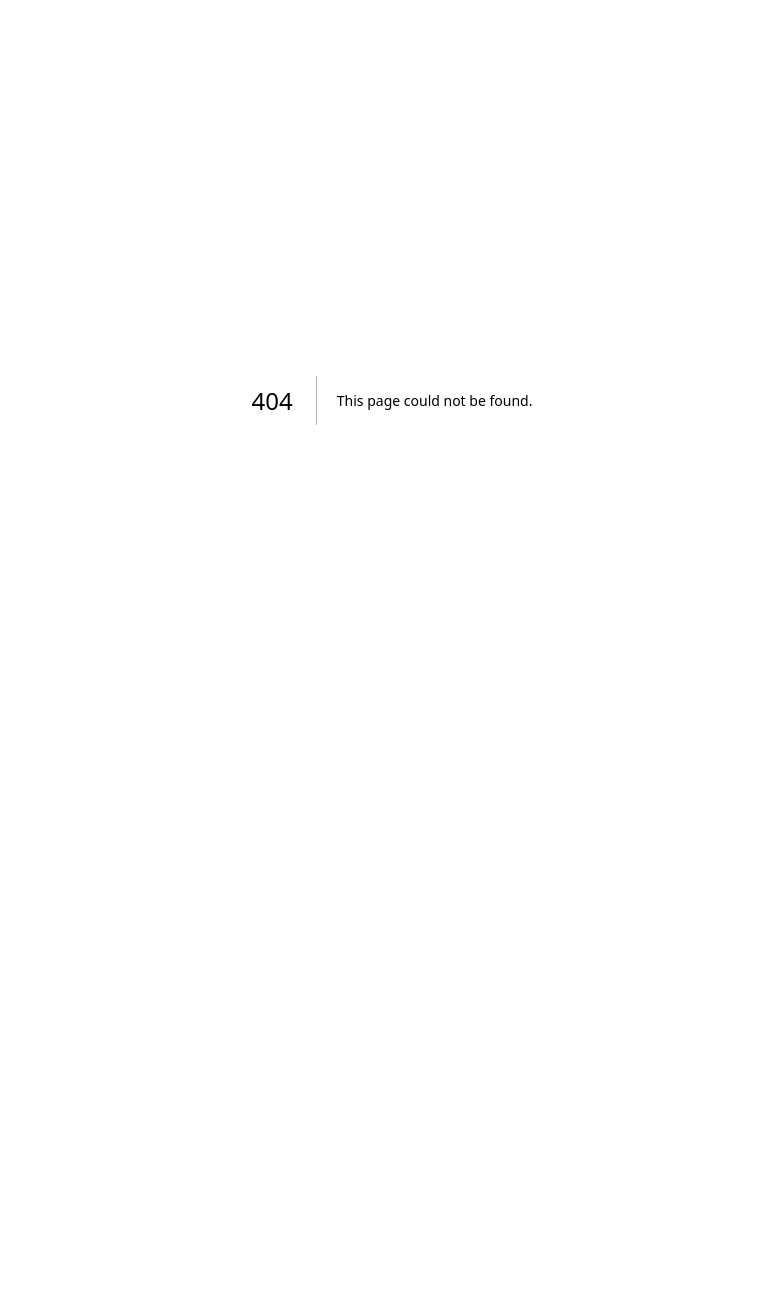
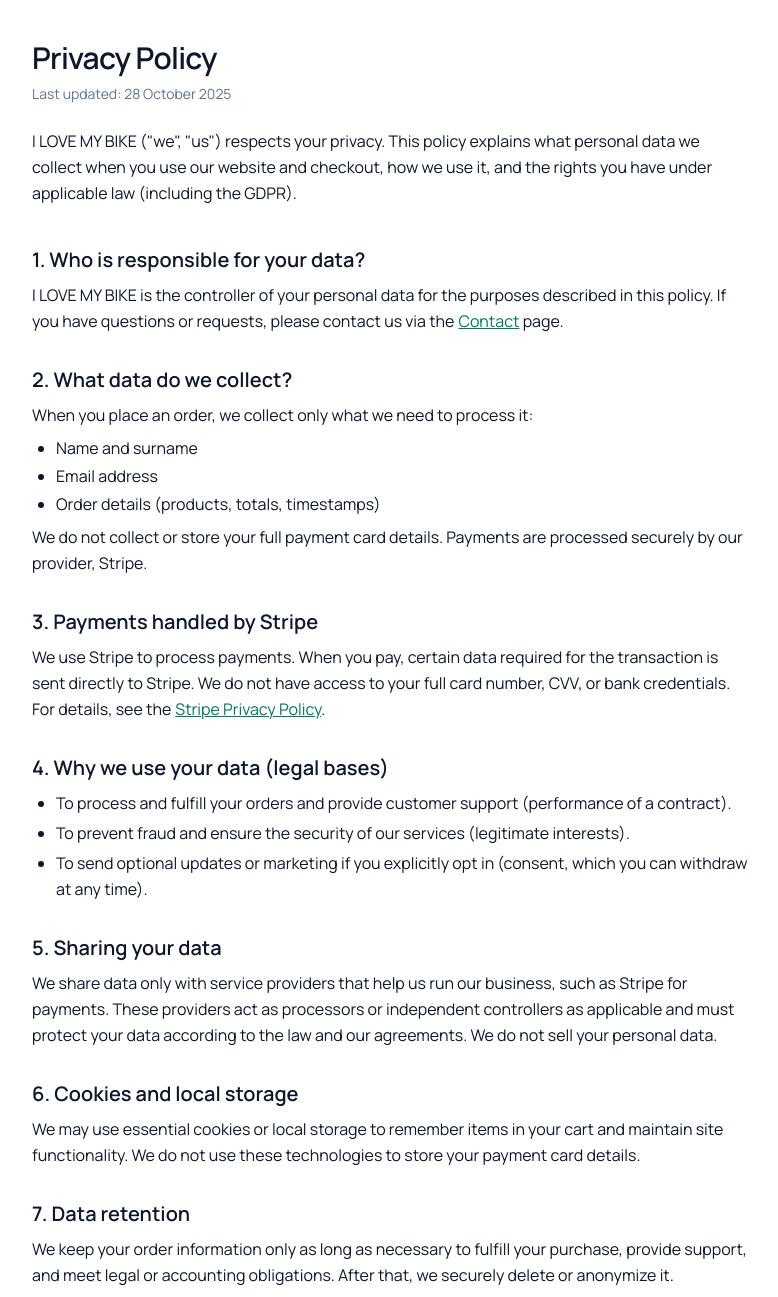
Before and after one commit to valentino-ivanovski/ilovemybike, a Next.js app: page /privacy in a window 1280 px wide. Before the commit this address had no page. Shown: the top 1297 px of the page, without its empty margins (248-1026 px from the left). Before the commit the page ends 800 px from the top, so only its background shows below. Built offline with nearby package versions, Linux system fonts and the light colour scheme.

Commit message:
testing out video block and also ssr on other pages.

```diff
--- a/src/app/bike/[id]/page.tsx
+++ b/src/app/bike/[id]/page.tsx
@@ -69,3 +69,8 @@ export default async function BikePage({ params, searchParams }: BikePageProps)
     </div>
   )
 }
+
+// Force this page to render on the server for each request
+// to always show current inventory/pricing/variants.
+export const dynamic = "force-dynamic"
+export const revalidate = 0
--- a/src/app/layout.tsx
+++ b/src/app/layout.tsx
@@ -22,6 +22,15 @@ export default function RootLayout({
   return (
     <html lang="en">
       <head>
+        {/* Preload hero video early so it starts immediately */}
+        <link
+          rel="preload"
+          as="video"
+          href="/videos/3.webm"
+          type="video/webm"
+          crossOrigin="anonymous"
+          fetchPriority="high"
+        />
         <link rel="preconnect" href="https://fonts.googleapis.com" />
         <link rel="preconnect" href="https://fonts.gstatic.com" crossOrigin="anonymous" />
         <link
--- /dev/null
+++ b/src/app/privacy/page.tsx
@@ -0,0 +1,121 @@
+import type { Metadata } from "next";
+import Link from "next/link";
+
+export const metadata: Metadata = {
+  title: "Privacy Policy | I LOVE MY BIKE",
+  description:
+    "Learn how I LOVE MY BIKE collects and uses your personal data, including name, surname and email for checkout. Payments are processed securely by Stripe.",
+};
+
+export default function PrivacyPage() {
+  return (
+    <div className="min-h-[calc(100vh-106px)] w-full bg-white text-slate-900">
+      <div className="mx-auto max-w-3xl px-6 py-10">
+        <h1 className="text-3xl font-semibold tracking-tight">Privacy Policy</h1>
+        <p className="mt-2 text-sm text-slate-500">Last updated: 28 October 2025</p>
+
+        <p className="mt-6 leading-relaxed">
+          I LOVE MY BIKE ("we", "us") respects your privacy. This policy explains what personal
+          data we collect when you use our website and checkout, how we use it, and the rights you
+          have under applicable law (including the GDPR).
+        </p>
+
+        <h2 className="mt-10 text-xl font-semibold">1. Who is responsible for your data?</h2>
+        <p className="mt-2 leading-relaxed">
+          I LOVE MY BIKE is the controller of your personal data for the purposes described in this
+          policy. If you have questions or requests, please contact us via the
+          <Link href="/contact" className="text-emerald-700 underline ml-1">Contact</Link> page.
+        </p>
+
+        <h2 className="mt-8 text-xl font-semibold">2. What data do we collect?</h2>
+        <p className="mt-2 leading-relaxed">When you place an order, we collect only what we need to process it:</p>
+        <ul className="mt-2 list-disc pl-6 space-y-1">
+          <li>Name and surname</li>
+          <li>Email address</li>
+          <li>Order details (products, totals, timestamps)</li>
+        </ul>
+        <p className="mt-2 leading-relaxed">
+          We do not collect or store your full payment card details. Payments are processed securely
+          by our provider, Stripe.
+        </p>
+
+        <h2 className="mt-8 text-xl font-semibold">3. Payments handled by Stripe</h2>
+        <p className="mt-2 leading-relaxed">
+          We use Stripe to process payments. When you pay, certain data required for the transaction
+          is sent directly to Stripe. We do not have access to your full card number, CVV, or bank
+          credentials. For details, see the
+          <a
+            href="https://stripe.com/privacy"
+            target="_blank"
+            rel="noopener noreferrer"
+            className="ml-1 text-emerald-700 underline"
+          >
+            Stripe Privacy Policy
+          </a>
+          .
+        </p>
+
+        <h2 className="mt-8 text-xl font-semibold">4. Why we use your data (legal bases)</h2>
+        <ul className="mt-2 list-disc pl-6 space-y-1 leading-relaxed">
+          <li>
+            To process and fulfill your orders and provide customer support (performance of a
+            contract).
+          </li>
+          <li>To prevent fraud and ensure the security of our services (legitimate interests).</li>
+          <li>
+            To send optional updates or marketing if you explicitly opt in (consent, which you can
+            withdraw at any time).
+          </li>
+        </ul>
+
+        <h2 className="mt-8 text-xl font-semibold">5. Sharing your data</h2>
+        <p className="mt-2 leading-relaxed">
+          We share data only with service providers that help us run our business, such as Stripe for
+          payments. These providers act as processors or independent controllers as applicable and
+          must protect your data according to the law and our agreements. We do not sell your
+          personal data.
+        </p>
+
+        <h2 className="mt-8 text-xl font-semibold">6. Cookies and local storage</h2>
+        <p className="mt-2 leading-relaxed">
+          We may use essential cookies or local storage to remember items in your cart and maintain
+          site functionality. We do not use these technologies to store your payment card details.
+        </p>
+
+        <h2 className="mt-8 text-xl font-semibold">7. Data retention</h2>
+        <p className="mt-2 leading-relaxed">
+          We keep your order information only as long as necessary to fulfill your purchase, provide
+          support, and meet legal or accounting obligations. After that, we securely delete or
+          anonymize it.
+        </p>
+
+        <h2 className="mt-8 text-xl font-semibold">8. Your rights</h2>
+        <p className="mt-2 leading-relaxed">
+          Depending on your location (including the EU/EEA), you may have rights to access, correct,
+          delete, restrict or object to processing of your personal data, and to data portability.
+          You can exercise these rights by contacting us via the
+          <Link href="/contact" className="text-emerald-700 underline ml-1">Contact</Link> page. You
+          also have the right to lodge a complaint with your local data protection authority.
+        </p>
+
+        <h2 className="mt-8 text-xl font-semibold">9. International transfers</h2>
+        <p className="mt-2 leading-relaxed">
+          Our service providers (such as Stripe) may process data outside your country. When that
+          happens, we and our providers use appropriate safeguards required by law (for example,
+          Standard Contractual Clauses) to protect your information.
+        </p>
+
+        <h2 className="mt-8 text-xl font-semibold">10. Changes to this policy</h2>
+        <p className="mt-2 leading-relaxed">
+          We may update this policy from time to time. We will post any changes on this page and
+          update the “Last updated” date above.
+        </p>
+
+        <div className="mt-10 border-t pt-6 text-sm text-slate-600">
+          If you have questions about this policy or how we handle your data, please reach us via the
+          <Link href="/contact" className="text-emerald-700 underline ml-1">Contact</Link> page.
+        </div>
+      </div>
+    </div>
+  );
+}
--- a/src/app/shop/page.tsx
+++ b/src/app/shop/page.tsx
@@ -111,3 +111,8 @@ export default async function ShopPage({ searchParams }: ShopPageProps) {
     </div>
   )
 }
+
+// Ensure this route always renders on the server at request time
+// so shop data stays up to date and isn't statically cached.
+export const dynamic = "force-dynamic"
+export const revalidate = 0
--- a/src/components/Footer.tsx
+++ b/src/components/Footer.tsx
@@ -4,29 +4,44 @@ import { FaCcVisa, FaCcMastercard, FaCcPaypal } from "react-icons/fa";
 import { FaCcApplePay } from "react-icons/fa";
 import { LuPhone } from "react-icons/lu";
 import { HiOutlineMail } from "react-icons/hi";
-import { motion, Variants } from "framer-motion";
+import { motion, type Variants } from "framer-motion";
 import Link from "next/link";
 
 export default function Footer() {
+  const container: Variants = {
+    hidden: { opacity: 0, y: 12 },
+    show: { opacity: 1, y: 0, transition: { delayChildren: 0.2, staggerChildren: 0.08 } },
+  };
+  const item: Variants = {
+    hidden: { opacity: 0, y: 8 },
+    show: { opacity: 1, y: 0, transition: { type: "spring", stiffness: 260, damping: 24 } },
+  };
   return (
-    <footer className="w-full border-t border-gray-300 sm:border-none h-[58px] text-black font-semibold transform text-[12px] md:text-sm bg-gray-100">
+    <motion.footer
+      initial="hidden"
+      animate="show"
+      variants={container}
+      className="w-full border-t border-gray-300 sm:border-none h-[58px] text-black font-semibold transform text-[12px] md:text-sm bg-gray-100"
+    >
       <div className="flex flex-row items-center justify-between px-6 py-0 2xl:px-20 transform translate-y-[20px] sm:translate-y-[18px]">
-          <Link href="/shop" className="font-semibold hover:underline cursor-pointer">
-            ©2025 I LOVE MY BIKE
-          </Link>
-          <ul className="flex space-x-4">
+          <motion.div variants={item}>
+            <Link href="/shop" className="font-semibold cursor-pointer">
+              ©2025 I LOVE MY BIKE
+            </Link>
+          </motion.div>
+          <motion.ul variants={item} className="flex space-x-4">
             <li>
-              <a href="/privacy" className="flex items-center space-x-1 hover:underline cursor-pointer">
+              <a href="/privacy" className="flex items-center space-x-1 cursor-pointer">
                 <span>PRIVACY POLICY</span>
               </a>
             </li>
             <li>
-              <a href="/contact" className="flex items-center space-x-1 hover:underline cursor-pointer">
+              <a href="/contact" className="flex items-center space-x-1 cursor-pointer">
                 <span>CONTACT</span>
               </a>
             </li>
-          </ul>
+          </motion.ul>
         </div>
-    </footer>
+    </motion.footer>
   );
 }
--- a/src/components/HeroSection.tsx
+++ b/src/components/HeroSection.tsx
@@ -1,13 +1,13 @@
 "use client";
 
 import Image from "next/image";
-import { motion } from "framer-motion";
+import { motion, AnimatePresence } from "framer-motion";
 import type { Variants } from "framer-motion";
 import { IoIosArrowDown } from "react-icons/io";
 import Link from "next/link";
 import type { InStockBikeWithVariants } from "@/lib/types";
 import NewCard from "./NewCard";
-import { useEffect, useRef } from "react";
+import { useEffect, useRef, useState } from "react";
 import { gsap } from "gsap";
 
 type HeroSectionProps = {
@@ -17,6 +17,16 @@ type HeroSectionProps = {
 export default function HeroSection({ popularBikes }: HeroSectionProps) {
   const desktopScrollRef = useRef<HTMLDivElement | null>(null);
   const mobileScrollRef = useRef<HTMLDivElement | null>(null);
+
+  const quotes = [
+    "One of the best e-bikes available at any price and far and away my favourite ride of the year.",
+    "A perfect balance of performance and comfort — a ride that feels effortless.",
+    "This e-bike redefines what's possible. Smooth, powerful, and genuinely exciting."
+  ];
+  const [quoteIndex, setQuoteIndex] = useState(0);
+  const cycleQuote = (direction: 1 | -1) => {
+    setQuoteIndex((prev) => (prev + direction + quotes.length) % quotes.length);
+  };
 
   // Smooth horizontal scrolling for wheel/trackpad input using GSAP
   useEffect(() => {
@@ -50,7 +60,7 @@ export default function HeroSection({ popularBikes }: HeroSectionProps) {
         const target = Math.max(0, Math.min(maxScroll, el.scrollLeft + magnitude * SPEED));
         gsap.to(el, {
           duration: 0.45,
-          ease: "power3.out",
+          ease: "power4.out",
           scrollLeft: target,
         });
       };
@@ -112,21 +122,35 @@ export default function HeroSection({ popularBikes }: HeroSectionProps) {
           <motion.div variants={fadeUpDelayed} className="relative h-[130%] md:h-1/2 overflow-hidden">
             <video
               className="absolute inset-0 w-full h-full object-cover"
-              src="/videos/3.webm"
               autoPlay
               loop
               muted
               playsInline
               preload="auto"
-            />
-            <motion.span variants={fadeUpDelayed} className="absolute inset-0 flex items-end justify-center md:items-end md:justify-start text-left text-3xl sm:text-4xl font-regular text-white pl-4 pb-8 sm:pl-4 sm:pb-4 sm:max-w-lg">
-              "One of the best e-bikes available at any price and far and away my favourite ride of the year".
-            </motion.span>
+              crossOrigin="anonymous"
+              style={{ display: "block" }}
+            >
+              <source src="/videos/3.webm" type="video/webm" />
+              {/* Fallback text if the browser cannot play the video */}
+              Your browser does not support the video tag.
+            </video>
+            <AnimatePresence mode="wait">
+              <motion.span
+                key={quoteIndex}
+                initial={{ opacity: 0, y: 10, filter: "blur(6px)" }}
+                animate={{ opacity: 1, y: 0, filter: "blur(0px)" }}
+                exit={{ opacity: 0, y: -10, filter: "blur(6px)" }}
+                transition={{ duration: 0.2 }}
+                className="absolute inset-0 flex items-end justify-center md:items-end md:justify-start text-left text-3xl sm:text-4xl font-regular text-white pl-4 pb-8 sm:pl-4 sm:pb-4 sm:max-w-lg"
+              >
+                {quotes[quoteIndex]}
+              </motion.span>
+            </AnimatePresence>
             <motion.div variants={fadeUpDelayed} className="absolute top-4 right-4 flex gap-2">
-              <button onClick={() => nudgeDesktop(-1)} className="flex items-center justify-center w-8 h-8 bg-transparent border border-white rounded-full cursor-pointer">
+              <button onClick={() => cycleQuote(-1)} className="flex items-center justify-center w-8 h-8 bg-transparent border border-white rounded-full cursor-pointer hover:bg-white/10">
                 <IoIosArrowDown className="rotate-90 mr-[3px] text-2xl text-white" />
               </button>
-              <button onClick={() => nudgeDesktop(1)} className="flex items-center justify-center w-8 h-8 bg-transparent rounded-full border border-white cursor-pointer">
+              <button onClick={() => cycleQuote(1)} className="flex items-center justify-center w-8 h-8 bg-transparent rounded-full border border-white cursor-pointer hover:bg-white/10">
                 <IoIosArrowDown className="-rotate-90 ml-[3px] text-2xl text-white" />
               </button>
             </motion.div>
--- a/src/components/NewCard.tsx
+++ b/src/components/NewCard.tsx
@@ -120,7 +120,8 @@ export default function NewCard({
             alt={title}
             fill
             className="object-contain"
-            priority
+            loading="lazy"
+            fetchPriority="low"
           />
 
       </div>
--- a/src/components/NewHeader.tsx
+++ b/src/components/NewHeader.tsx
@@ -2,7 +2,7 @@
 
 import Link from "next/link";
 import { useState } from "react";
-import { AnimatePresence, motion } from "framer-motion";
+import { AnimatePresence, motion, type Variants } from "framer-motion";
 import { FaHeart, FaShoppingCart, FaSearch, FaTimes } from "react-icons/fa";
 import "flag-icons/css/flag-icons.min.css";
 
@@ -23,18 +23,32 @@ const NewHeader = () => {
     setCartOpen(false);
   };
 
+  const barContainer: Variants = {
+    hidden: { opacity: 0, y: -12 },
+    show: { opacity: 1, y: 0, transition: { staggerChildren: 0.1, delayChildren: 0.1 } },
+  };
+
+  const barItem: Variants = {
+    hidden: { opacity: 0, y: -10 },
+    show: { opacity: 1, y: 0, transition: { type: "spring", stiffness: 300, damping: 24 } },
+  };
+
   return (
     <header className="sticky top-0 z-40 w-full h-[54px] sm:h-[48px] border-b border-gray-300 font-semibold text-black bg-gray-100 select-none">
       <nav className="w-full">
-        <div className="flex flex-row items-center justify-between px-6 2xl:px-20 transform translate-y-[15px] sm:translate-y-[12px]">
-          <Link href="/shop" className="text-sm  hover:underline cursor-pointer">
+        <motion.div
+          initial="hidden"
+          animate="show"
+          variants={barContainer}
+          className="flex flex-row items-center justify-between px-6 2xl:px-20 transform translate-y-[15px] sm:translate-y-[12px]"
+        >
+          <motion.div variants={barItem}>
+            <Link href="/shop" className="text-sm cursor-pointer">
               SHOP
             </Link>
-          <div className="flex w-full flex-row justify-center">
-            <motion.svg
-              whileHover={{ scale: 1.2 }}
-              whileTap={{ scale: 1 }}
-              transition={{ type: "spring", stiffness: 300, damping: 15 }}
+          </motion.div>
+          <motion.div variants={barItem} className="flex w-full flex-row justify-center">
+            <svg
               xmlns="http://www.w3.org/2000/svg"
               viewBox="0 0 512 512"
               className="h-[1.5em] w-[1.5em] cursor-pointer align-middle cursor-pointer"
@@ -47,19 +61,21 @@ const NewHeader = () => {
                 </linearGradient>
               </defs>
               <path d="M462.3 62.6C407.5 15.9 326 24.3 275.7 76.2L256 96.5l-19.7-20.3C186.1 24.3 104.5 15.9 49.7 62.6c-62.8 53.6-66.1 149.8-9.9 207.9l193.5 199.8c12.5 12.9 32.8 12.9 45.3 0l193.5-199.8c56.3-58.1 53-154.3-9.8-207.9z" />
-            </motion.svg>
-          </div>
+            </svg>
+          </motion.div>
+          <motion.div variants={barItem}>
             <button
               type="button"
               onClick={() => setMenuOpen(true)}
               aria-label="Open menu"
               aria-controls="site-menu-drawer"
               aria-expanded={isMenuOpen}
-            className="text-sm font-semibold hover:underline cursor-pointer"
+              className="text-sm font-semibold cursor-pointer"
             >
               MENU
             </button>
-        </div>
+          </motion.div>
+        </motion.div>
       </nav>
 
       <AnimatePresence>
@@ -98,7 +114,7 @@ const NewHeader = () => {
                   </div>
                   <div className="text-sm font-extrabold tracking-wide text-gray-900">BIKE</div>
                 </div>
-                <button aria-label="Close menu" onClick={closeAllMenus} className="rounded-md p-2 hover:bg-gray-100">
+                <button aria-label="Close menu" onClick={closeAllMenus} className="rounded-md p-2">
                   <FaTimes className="text-xl text-gray-700" />
                 </button>
               </div>
@@ -117,7 +133,7 @@ const NewHeader = () => {
               <div className="border-b p-4">
                 <div className="flex items-stretch gap-3">
                   <button
-                    className="relative flex flex-1 flex-col items-center justify-center gap-2 rounded-lg border border-gray-200 bg-white p-3 transition hover:bg-gray-50 hover:shadow-sm active:scale-95"
+                    className="relative flex flex-1 flex-col items-center justify-center gap-2 rounded-lg border border-gray-200 bg-white p-3"
                     onClick={() => setFavOpen(true)}
                   >
                     <FaHeart className="text-xl text-yellow-500" />
@@ -129,7 +145,7 @@ const NewHeader = () => {
                     <span className="text-xs text-gray-700">Favorites</span>
                   </button>
                   <button
-                    className="relative flex flex-1 flex-col items-center justify-center gap-2 rounded-lg border border-gray-200 bg-white p-3 transition hover:bg-gray-50 hover:shadow-sm active:scale-95"
+                    className="relative flex flex-1 flex-col items-center justify-center gap-2 rounded-lg border border-gray-200 bg-white p-3"
                     onClick={() => setCartOpen(true)}
                   >
                     <FaShoppingCart className="text-xl text-gray-700" />
@@ -146,14 +162,14 @@ const NewHeader = () => {
                   <div className="mb-2 text-xs font-medium text-gray-500">Language</div>
                   <div className="grid grid-cols-2 gap-3">
                     <button
-                      className={`flex items-center justify-center gap-2 rounded-md border p-2 ${lang === "en" ? "border-gray-900 bg-gray-50" : "border-gray-200 hover:bg-gray-50"}`}
+                      className={`flex items-center justify-center gap-2 rounded-md border p-2 ${lang === "en" ? "border-gray-900 bg-gray-50" : "border-gray-200"}`}
                       onClick={() => setLang("en")}
                     >
                       <span className="fi fi-gb rounded-[4px]" />
                       <span className="text-sm">English</span>
                     </button>
                     <button
-                      className={`flex items-center justify-center gap-2 rounded-md border p-2 ${lang === "el" ? "border-gray-900 bg-gray-50" : "border-gray-200 hover:bg-gray-50"}`}
+                      className={`flex items-center justify-center gap-2 rounded-md border p-2 ${lang === "el" ? "border-gray-900 bg-gray-50" : "border-gray-200"}`}
                       onClick={() => setLang("el")}
                     >
                       <span className="fi fi-gr rounded-[4px]" />
@@ -166,19 +182,19 @@ const NewHeader = () => {
               <nav className="flex flex-col gap-3 p-4 text-gray-700">
                 <a
                   href="/"
-                  className="group inline-flex items-center justify-center rounded-lg border border-gray-200 bg-white px-4 py-3 font-medium transition hover:bg-gray-100"
+                  className="inline-flex items-center justify-center rounded-lg border border-gray-200 bg-white px-4 py-3 font-medium"
                 >
                   Home
                 </a>
                 <a
                   href="/shop"
-                  className="group inline-flex items-center justify-center rounded-lg border border-gray-200 bg-white px-4 py-3 font-medium transition hover:bg-gray-100"
+                  className="inline-flex items-center justify-center rounded-lg border border-gray-200 bg-white px-4 py-3 font-medium"
                 >
                   Shop
                 </a>
                 <a
                   href="/contact"
-                  className="group inline-flex items-center justify-center rounded-lg border border-gray-200 bg-white px-4 py-3 font-medium transition hover:bg-gray-100"
+                  className="inline-flex items-center justify-center rounded-lg border border-gray-200 bg-white px-4 py-3 font-medium"
                 >
                   Contact
                 </a>
```
Lines whose indentation alone changed are shown as unchanged.
